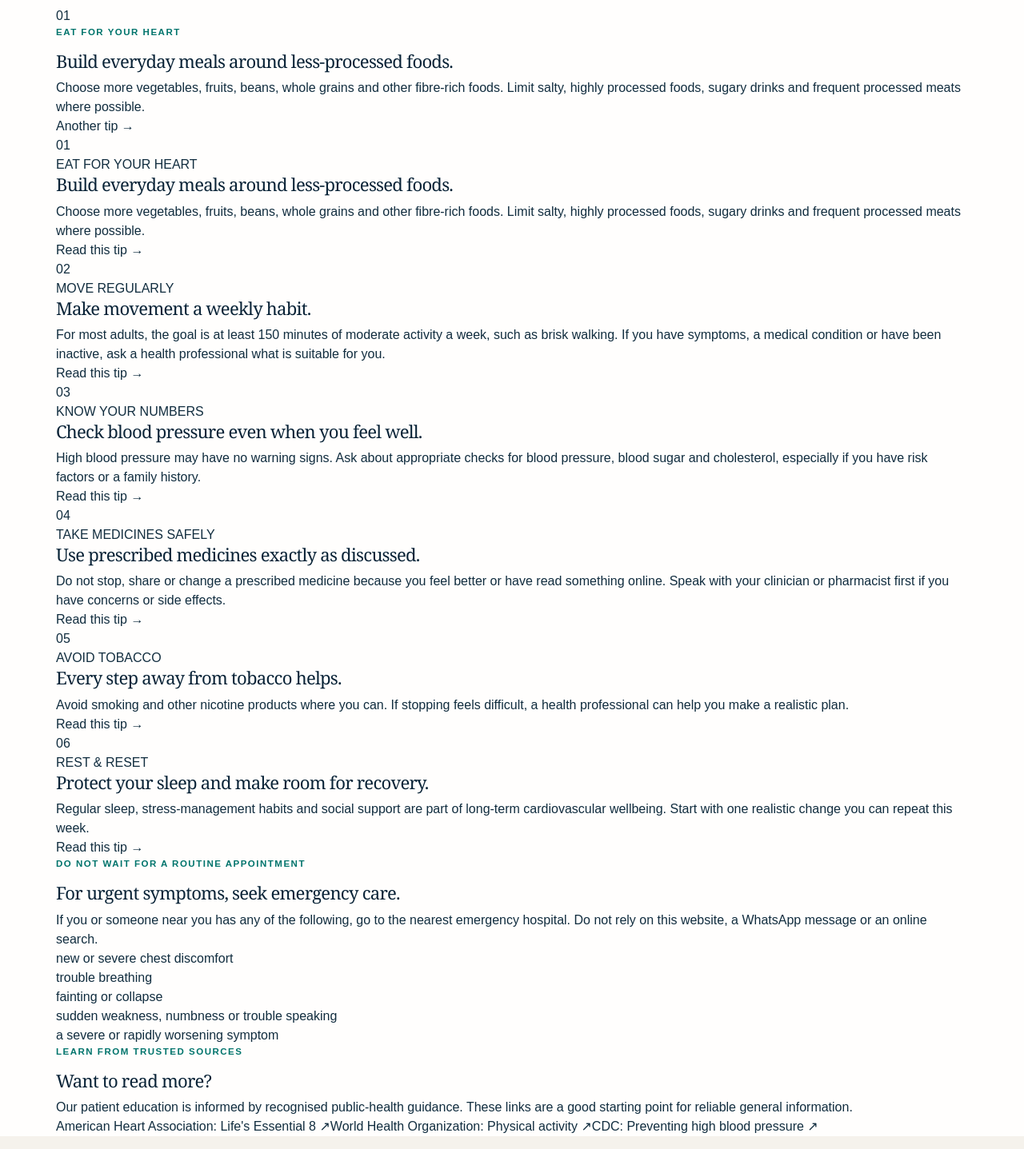
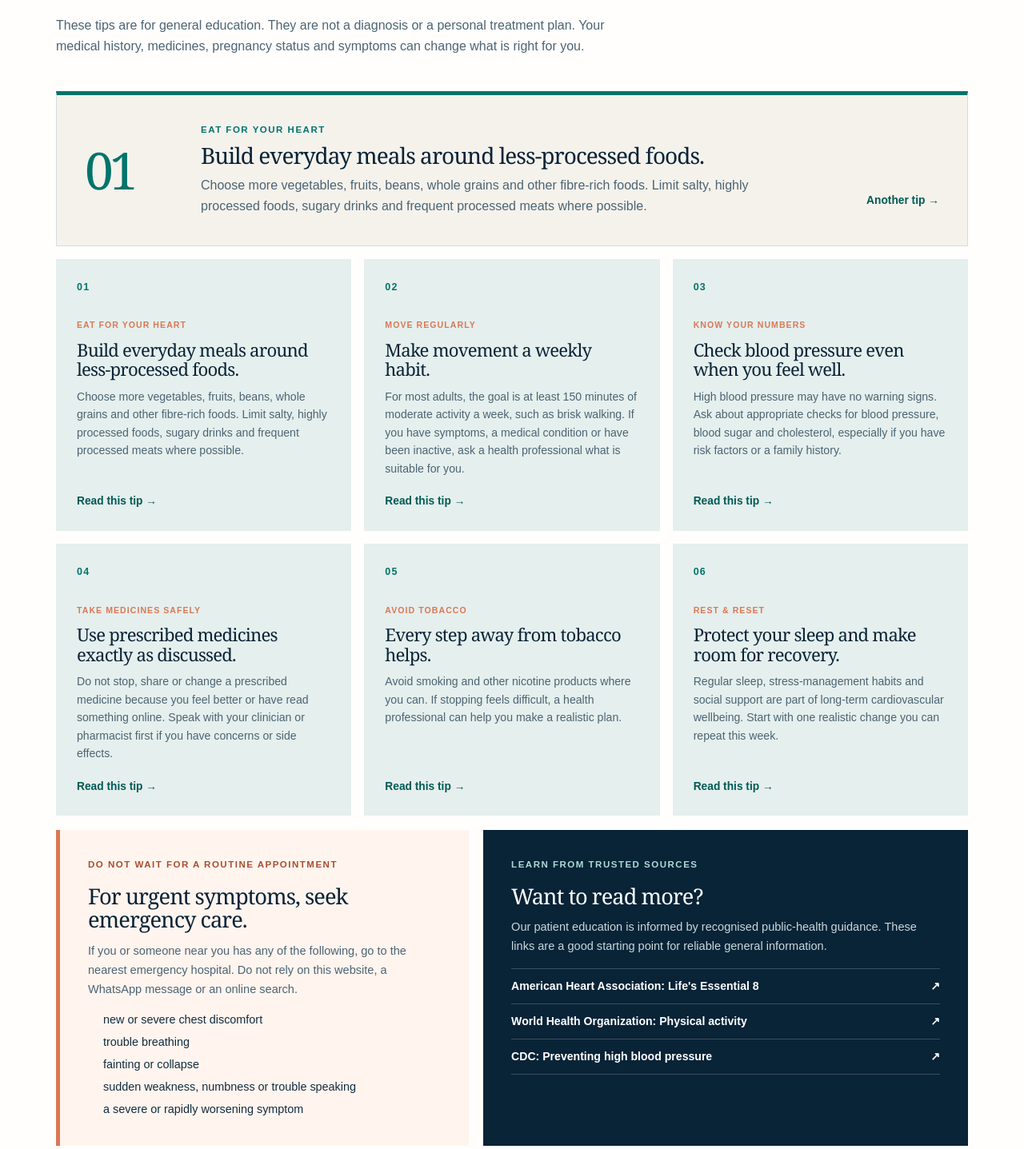
Before and after one commit to Saivi-9/oluwarotimi-specialist-clinic, a Next.js app: page / in a window 1280 px wide. Shown: the part 4113-5550 px from the top of the page at 80% size. Built offline with nearby package versions, Linux system fonts and the light colour scheme.

Commit message:
Style heart health education guide

```diff
--- a/app/globals.css
+++ b/app/globals.css
@@ -95,6 +95,37 @@
 .health-layout p:not(.eyebrow) { max-width:470px; color:#c9d9dd; line-height:1.67; }
 .health-topics { display:flex; flex-wrap:wrap; gap:12px; align-content:center; }
 .health-topics span { padding:13px 16px; border:1px solid rgb(255 255 255 / 28%); color:#e1eeee; font-family:Georgia,'Times New Roman',serif; font-size:1.1rem; }
+.heart-guide-section { padding:106px 0; background:var(--paper); }
+.heart-guide-heading { margin-bottom:42px; }
+.tip-spotlight { display:grid; grid-template-columns:115px minmax(0,1fr) auto; align-items:center; gap:30px; padding:35px; border:1px solid var(--line); border-top:5px solid var(--teal); background:var(--cream); }
+.tip-spotlight__number { color:var(--teal); font-family:Georgia,'Times New Roman',serif; font-size:4rem; line-height:.8; letter-spacing:-.08em; }
+.tip-spotlight__copy .eyebrow { margin-bottom:8px; }
+.tip-spotlight__copy h3 { margin-bottom:9px; font-size:1.75rem; }
+.tip-spotlight__copy > p:not(.eyebrow) { max-width:720px; margin-bottom:0; color:var(--ink-soft); line-height:1.65; }
+.tip-next,.health-tip-card__action { border:0; cursor:pointer; color:var(--teal-dark); background:transparent; font-size:.86rem; font-weight:800; text-align:left; }
+.tip-next { align-self:end; white-space:nowrap; padding:10px 0; }
+.tip-next:hover,.health-tip-card__action:hover { color:var(--navy); }
+.health-tip-grid { display:grid; grid-template-columns:repeat(3,1fr); gap:16px; margin-top:16px; }
+.health-tip-card { display:flex; flex-direction:column; min-height:290px; padding:26px; background:var(--mist); }
+.health-tip-card > span { color:var(--teal); font-size:.78rem; font-weight:800; letter-spacing:.1em; }
+.health-tip-card__label { margin:31px 0 10px; color:var(--coral); font-size:.66rem; font-weight:800; letter-spacing:.1em; }
+.health-tip-card h3 { margin-bottom:11px; font-size:1.38rem; }
+.health-tip-card > p:not(.health-tip-card__label) { margin-bottom:20px; color:var(--ink-soft); font-size:.88rem; line-height:1.6; }
+.health-tip-card__action { margin-top:auto; padding:0; }
+.safety-grid { display:grid; grid-template-columns:.92fr 1.08fr; gap:18px; margin-top:18px; }
+.urgent-guide,.source-guide { padding:35px; }
+.urgent-guide { background:#fff4ee; border-left:5px solid var(--coral); }
+.source-guide { background:var(--navy); color:var(--white); }
+.urgent-guide .eyebrow { color:#ac4d2f; }
+.source-guide .eyebrow { color:#a9ddd6; }
+.urgent-guide h3,.source-guide h3 { margin-bottom:12px; font-size:1.7rem; }
+.source-guide h3 { color:var(--white); }
+.urgent-guide > p:not(.eyebrow),.source-guide > p:not(.eyebrow) { margin-bottom:16px; color:var(--ink-soft); font-size:.91rem; line-height:1.65; }
+.source-guide > p:not(.eyebrow) { color:#c9d9dd; }
+.urgent-guide ul { display:grid; gap:7px; margin:0; padding-left:19px; color:var(--ink); font-size:.9rem; line-height:1.45; }
+.source-links { display:grid; border-top:1px solid rgb(255 255 255 / 20%); }
+.source-links a { display:flex; justify-content:space-between; gap:16px; padding:12px 0; border-bottom:1px solid rgb(255 255 255 / 20%); color:#fff; font-size:.88rem; font-weight:700; line-height:1.35; }
+.source-links a:hover { color:#a9ddd6; }
 .faq-section { background:var(--cream); }
 .faq-layout { display:grid; grid-template-columns:.74fr 1.26fr; gap:100px; }
 .faq-list { border-top:1px solid rgb(17 45 63 / 20%); }
@@ -129,5 +160,5 @@
 .footer-links { display:flex; flex-wrap:wrap; gap:24px; font-size:.88rem; }
 .footer-bottom { display:flex; justify-content:space-between; gap:20px; padding:20px 0; color:#9bb7bb; font-size:.76rem; }
 .footer-bottom p { margin:0; }
-@media (max-width:920px) { .desktop-nav { display:none; } .hero-grid,.consultant-grid,.health-layout,.faq-layout,.request-grid { grid-template-columns:1fr; gap:45px; } .hero-grid { min-height:0; padding:55px 0; } .hero-panel { max-width:650px; } .proof-strip__grid { grid-template-columns:1fr; } .proof-strip__grid > div,.proof-strip__grid > div:first-child { min-height:0; padding:21px 0; border-left:0; border-top:1px solid rgb(255 255 255 / 21%); } .proof-strip__grid > div:first-child { border-top:0; } .services-grid { grid-template-columns:repeat(2,1fr); } .split-heading { grid-template-columns:1fr; gap:8px; } .faq-layout { gap:34px; } .request-copy { padding-top:0; } }
-@media (max-width:640px) { .shell { width:min(100% - 32px,1140px); } .urgent-bar__inner { align-items:flex-start; padding:10px 0; line-height:1.35; } .header-inner { min-height:70px; } .header-cta { padding:9px 10px; font-size:.76rem; } .brand small { display:none; } .brand-logo { width:43px; height:43px; flex-basis:43px; } .hero-grid { padding:47px 0; } h1 { font-size:clamp(2.65rem,13.6vw,3.9rem); } h2 { font-size:2.25rem; } .hero-actions,.hero-panel__actions { align-items:flex-start; flex-direction:column; gap:15px; } .hero-panel { padding:34px 26px; } .services-section,.visit-section,.faq-section,.request-section,.consultant-section { padding:70px 0; } .services-grid,.visit-grid { grid-template-columns:1fr; } .service-card { min-height:235px; } .service-card h3 { margin-top:30px; } .consultant-card { padding:34px 27px; } .visit-card > span { margin-bottom:32px; } .health-layout { gap:40px; padding:67px 0; } .faq-item summary { min-height:70px; font-size:1.18rem; } .request-form { padding:27px 21px; } .request-ready { align-items:flex-start; flex-direction:column; } .footer-top,.footer-bottom { align-items:flex-start; flex-direction:column; } .footer-top { gap:30px; } .footer-bottom { gap:8px; } }
+@media (max-width:920px) { .desktop-nav { display:none; } .hero-grid,.consultant-grid,.health-layout,.faq-layout,.request-grid { grid-template-columns:1fr; gap:45px; } .hero-grid { min-height:0; padding:55px 0; } .hero-panel { max-width:650px; } .proof-strip__grid { grid-template-columns:1fr; } .proof-strip__grid > div,.proof-strip__grid > div:first-child { min-height:0; padding:21px 0; border-left:0; border-top:1px solid rgb(255 255 255 / 21%); } .proof-strip__grid > div:first-child { border-top:0; } .services-grid,.health-tip-grid { grid-template-columns:repeat(2,1fr); } .split-heading { grid-template-columns:1fr; gap:8px; } .faq-layout { gap:34px; } .request-copy { padding-top:0; } .tip-spotlight,.safety-grid { grid-template-columns:1fr; gap:22px; } .tip-spotlight__number { font-size:3.2rem; } .tip-next { align-self:start; } }
+@media (max-width:640px) { .shell { width:min(100% - 32px,1140px); } .urgent-bar__inner { align-items:flex-start; padding:10px 0; line-height:1.35; } .header-inner { min-height:70px; } .header-cta { padding:9px 10px; font-size:.76rem; } .brand small { display:none; } .brand-logo { width:43px; height:43px; flex-basis:43px; } .hero-grid { padding:47px 0; } h1 { font-size:clamp(2.65rem,13.6vw,3.9rem); } h2 { font-size:2.25rem; } .hero-actions,.hero-panel__actions { align-items:flex-start; flex-direction:column; gap:15px; } .hero-panel { padding:34px 26px; } .services-section,.visit-section,.faq-section,.request-section,.consultant-section,.heart-guide-section { padding:70px 0; } .services-grid,.visit-grid,.health-tip-grid { grid-template-columns:1fr; } .service-card { min-height:235px; } .service-card h3 { margin-top:30px; } .consultant-card { padding:34px 27px; } .visit-card > span { margin-bottom:32px; } .health-layout { gap:40px; padding:67px 0; } .tip-spotlight,.urgent-guide,.source-guide { padding:27px 22px; } .health-tip-card { min-height:0; padding:24px 22px; } .health-tip-card__label { margin-top:25px; } .faq-item summary { min-height:70px; font-size:1.18rem; } .request-form { padding:27px 21px; } .request-ready { align-items:flex-start; flex-direction:column; } .footer-top,.footer-bottom { align-items:flex-start; flex-direction:column; } .footer-top { gap:30px; } .footer-bottom { gap:8px; } }
```
